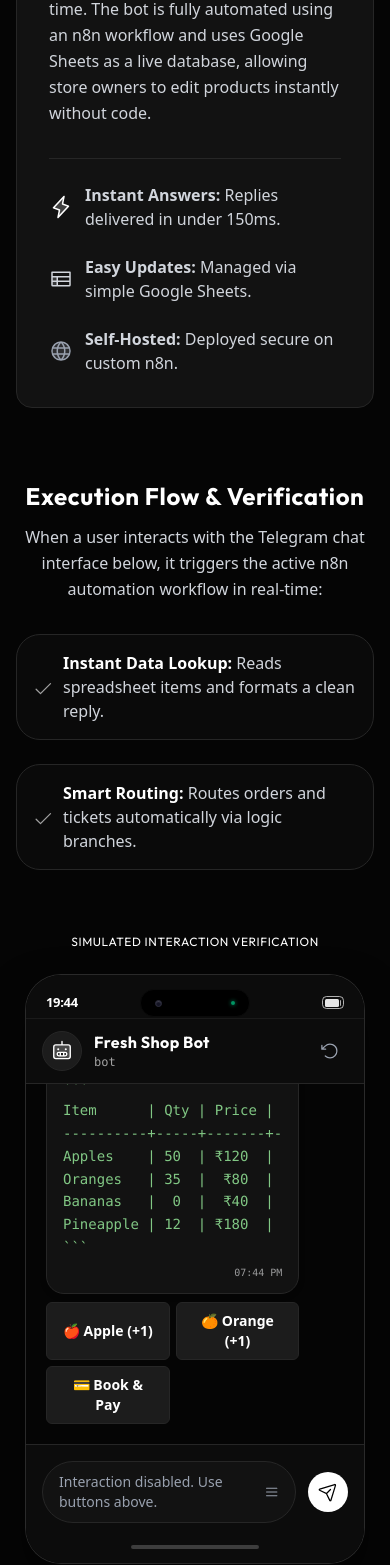
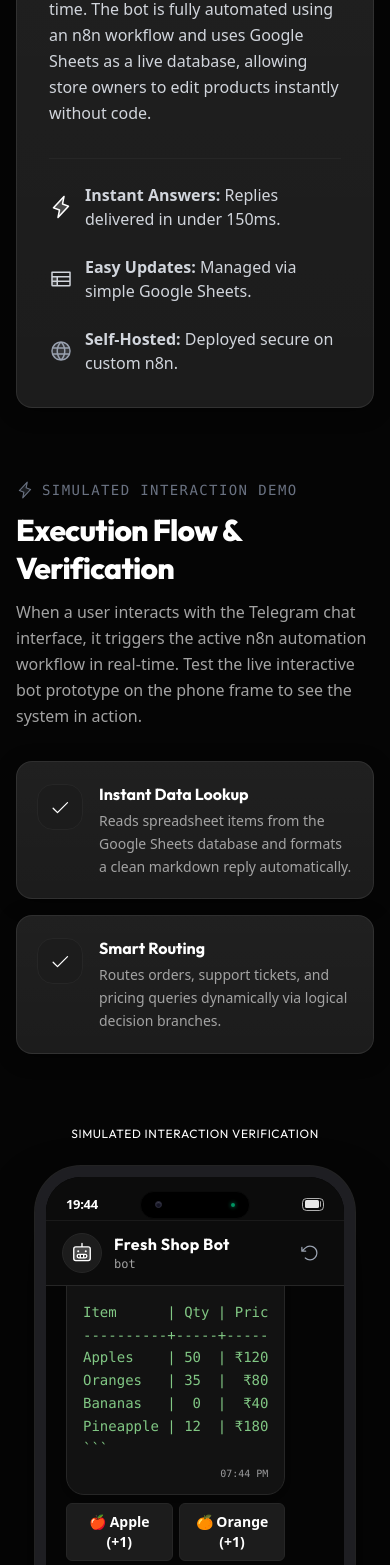
Before and after one commit to plut0n0tf0und/telegram-assistant-automation-portfolio, a Next.js app: page / in a window 390 px wide. Shown: the part 432-1997 px from the top of the page. Built offline with nearby package versions, Linux system fonts and the light colour scheme.

Commit message:
Style: Left-align layout on desktop with two-column split, enhance physical phone bezel/frame details, and elevate card contrast

```diff
--- a/src/app/globals.css
+++ b/src/app/globals.css
@@ -137,15 +137,20 @@
 
 /* Interactive Card Styles */
 .component-card {
-  background-color: var(--color-surface-container);
-  border: 1px solid var(--color-outline);
+  background: linear-gradient(
+    180deg,
+    rgba(255, 255, 255, 0.015) 0%,
+    rgba(255, 255, 255, 0) 100%
+  ), var(--color-surface-container-high);
+  border: 1px solid rgba(255, 255, 255, 0.08);
   border-radius: var(--radius-lg);
+  box-shadow: 0 4px 20px rgba(0, 0, 0, 0.4);
   transition: var(--transition-smooth);
 }
 .component-card:hover {
-  background-color: var(--color-surface-container-high);
-  border-color: var(--color-primary);
-  box-shadow: 0 10px 24px rgba(0, 0, 0, 0.6);
+  background-color: var(--color-surface-container-highest);
+  border-color: rgba(255, 255, 255, 0.16);
+  box-shadow: 0 12px 30px rgba(0, 0, 0, 0.6);
 }
 
 /* --- Workflow Canvas Custom Styles --- */
@@ -309,13 +314,14 @@
 
 /* Phone Container Frame */
 .phone-container-frame {
-  width: 100%;
-  max-width: 320px;
-  height: 560px;
-  background: var(--color-surface);
-  border: 1px solid rgba(255, 255, 255, 0.12);
-  border-radius: 36px;
-  box-shadow: 0 20px 40px rgba(0, 0, 0, 0.5);
+  width: 290px;
+  height: 580px;
+  background: #0c0c0e;
+  border: 10px solid #1e1e22; /* Realistic physical bezel frame */
+  border-radius: 42px;
+  box-shadow:
+    0 0 0 1px rgba(255, 255, 255, 0.12), /* Inner metal shine ring */
+    0 25px 60px -15px rgba(0, 0, 0, 0.9); /* Deep soft shadow */
   overflow: hidden;
   position: relative;
   display: flex;
@@ -325,15 +331,19 @@
 
 @media (min-width: 360px) {
   .phone-container-frame {
-    max-width: 340px;
-    height: 590px;
+    width: 320px;
+    height: 610px;
+    border-width: 11px;
+    border-radius: 46px;
   }
 }
 
 @media (min-width: 640px) {
   .phone-container-frame {
-    max-width: 375px;
-    height: 670px;
+    width: 375px;
+    height: 680px;
+    border-width: 12px;
+    border-radius: 52px;
   }
 }
 
--- a/src/app/page.tsx
+++ b/src/app/page.tsx
@@ -77,37 +77,53 @@
         </div>
       </section>
 
-      {/* Interactive Telegram Demo (Moved higher) */}
-      <section className="flex flex-col gap-10 pt-6">
-        {/* Full-width block */}
-        <div className="space-y-6 text-center max-w-4xl mx-auto">
+      {/* Interactive Telegram Demo */}
+      <section className="flex flex-col lg:flex-row gap-12 lg:gap-16 items-center justify-between pt-6">
+
+        {/* Left side: Heading, description, and premium left-aligned feature cards */}
+        <div className="space-y-6 text-left flex-1 max-w-2xl lg:max-w-xl">
           <div className="space-y-3">
-            <h2 className="text-2xl sm:text-3xl font-bold text-white tracking-wide">
+            <div className="flex items-center gap-2 text-sm font-mono text-gray-500 uppercase tracking-widest">
+              <Lightning weight="duotone" className="w-4.5 h-4.5" />
+              <span>Simulated Interaction Demo</span>
+            </div>
+            <h2 className="text-3xl sm:text-4xl font-extrabold tracking-tight text-white leading-tight">
               Execution Flow & Verification
             </h2>
-            <p className="text-base sm:text-[18px] text-gray-300 leading-relaxed">
-              When a user interacts with the Telegram chat interface below, it triggers the active n8n automation workflow in real-time:
+            <p className="text-base sm:text-lg text-[var(--color-on-surface-variant)] leading-relaxed">
+              When a user interacts with the Telegram chat interface, it triggers the active n8n automation workflow in real-time. Test the live interactive bot prototype on the phone frame to see the system in action.
             </p>
           </div>
 
-          <div className="flex flex-col sm:flex-row gap-6 justify-center max-w-2xl mx-auto pt-2">
-            <div className="flex items-center gap-2.5 text-left bg-neutral-950 border border-[#262626] rounded-xl p-4 flex-1">
-              <Check className="w-5 h-5 text-neutral-400 shrink-0 mt-0.5" />
-              <span className="text-base text-gray-300">
-                <strong className="text-white">Instant Data Lookup:</strong> Reads spreadsheet items and formats a clean reply.
-              </span>
+          <div className="space-y-4 pt-2">
+            <div className="component-card flex gap-4 items-start p-5">
+              <div className="p-3 rounded-lg bg-[var(--color-surface-container-high)] border border-[var(--color-outline)] text-white shrink-0 mt-0.5">
+                <Check className="w-5 h-5" />
+              </div>
+              <div className="space-y-1">
+                <h4 className="text-base font-bold text-white">Instant Data Lookup</h4>
+                <p className="text-sm text-[var(--color-on-surface-variant)] leading-relaxed">
+                  Reads spreadsheet items from the Google Sheets database and formats a clean markdown reply automatically.
+                </p>
+              </div>
             </div>
-            <div className="flex items-center gap-2.5 text-left bg-neutral-950 border border-[#262626] rounded-xl p-4 flex-1">
-              <Check className="w-5 h-5 text-neutral-400 shrink-0 mt-0.5" />
-              <span className="text-base text-gray-300">
-                <strong className="text-white">Smart Routing:</strong> Routes orders and tickets automatically via logic branches.
-              </span>
+
+            <div className="component-card flex gap-4 items-start p-5">
+              <div className="p-3 rounded-lg bg-[var(--color-surface-container-high)] border border-[var(--color-outline)] text-white shrink-0 mt-0.5">
+                <Check className="w-5 h-5" />
+              </div>
+              <div className="space-y-1">
+                <h4 className="text-base font-bold text-white">Smart Routing</h4>
+                <p className="text-sm text-[var(--color-on-surface-variant)] leading-relaxed">
+                  Routes orders, support tickets, and pricing queries dynamically via logical decision branches.
+                </p>
+              </div>
             </div>
           </div>
         </div>
 
-        {/* Premium Bezel-less Smartphone Mockup Centered holding TelegramMock */}
-        <div className="flex flex-col items-center justify-center w-full relative py-6">
+        {/* Right side: Smartphone Mockup Frame */}
+        <div className="flex flex-col items-center justify-center shrink-0 w-full lg:w-auto relative py-6">
           <div className="w-full text-center mb-6">
             <h4 className="text-xs sm:text-sm font-mono text-gray-500 uppercase tracking-wider">
               Simulated Interaction Verification
@@ -115,16 +131,16 @@
           </div>
 
           {/* Interactive Phone Container with Buttons */}
-          <div className="relative mx-auto w-full flex justify-center">
-            {/* Volume Up Button (hidden on mobile to prevent overflow) */}
-            <div className="hidden sm:block absolute left-[calc(50%-202px)] top-[120px] w-[4px] h-[45px] bg-[#222] border-r border-[#333] rounded-l-md shadow-lg z-10" />
-            {/* Volume Down Button (hidden on mobile to prevent overflow) */}
-            <div className="hidden sm:block absolute left-[calc(50%-202px)] top-[180px] w-[4px] h-[45px] bg-[#222] border-r border-[#333] rounded-l-md shadow-lg z-10" />
-            {/* Action / Power Button (hidden on mobile to prevent overflow) */}
-            <div className="hidden sm:block absolute right-[calc(50%-202px)] top-[150px] w-[4px] h-[65px] bg-[#222] border-l border-[#333] rounded-r-md shadow-lg z-10" />
+          <div className="relative w-fit mx-auto">
+            {/* Volume Up Button */}
+            <div className="hidden sm:block absolute -left-[14px] top-[120px] w-[4px] h-[45px] bg-[#2d2d34] border-r border-[#1a1a1e] rounded-l-md shadow-lg z-10" />
+            {/* Volume Down Button */}
+            <div className="hidden sm:block absolute -left-[14px] top-[180px] w-[4px] h-[45px] bg-[#2d2d34] border-r border-[#1a1a1e] rounded-l-md shadow-lg z-10" />
+            {/* Action / Power Button */}
+            <div className="hidden sm:block absolute -right-[14px] top-[150px] w-[4px] h-[65px] bg-[#2d2d34] border-l border-[#1a1a1e] rounded-r-md shadow-lg z-10" />
 
             {/* Simple & Premium Smartphone Mockup Chassis */}
-            <div className="phone-container-frame mx-auto">
+            <div className="phone-container-frame">
               {/* Dynamic Island Floating Notch */}
               <div className="absolute top-3.5 left-1/2 -translate-x-1/2 w-[110px] h-[28px] bg-black rounded-full z-45 flex items-center justify-between px-3.5 shadow-inner border border-neutral-950 select-none pointer-events-none">
                 {/* Camera Lens Reflection */}
```
